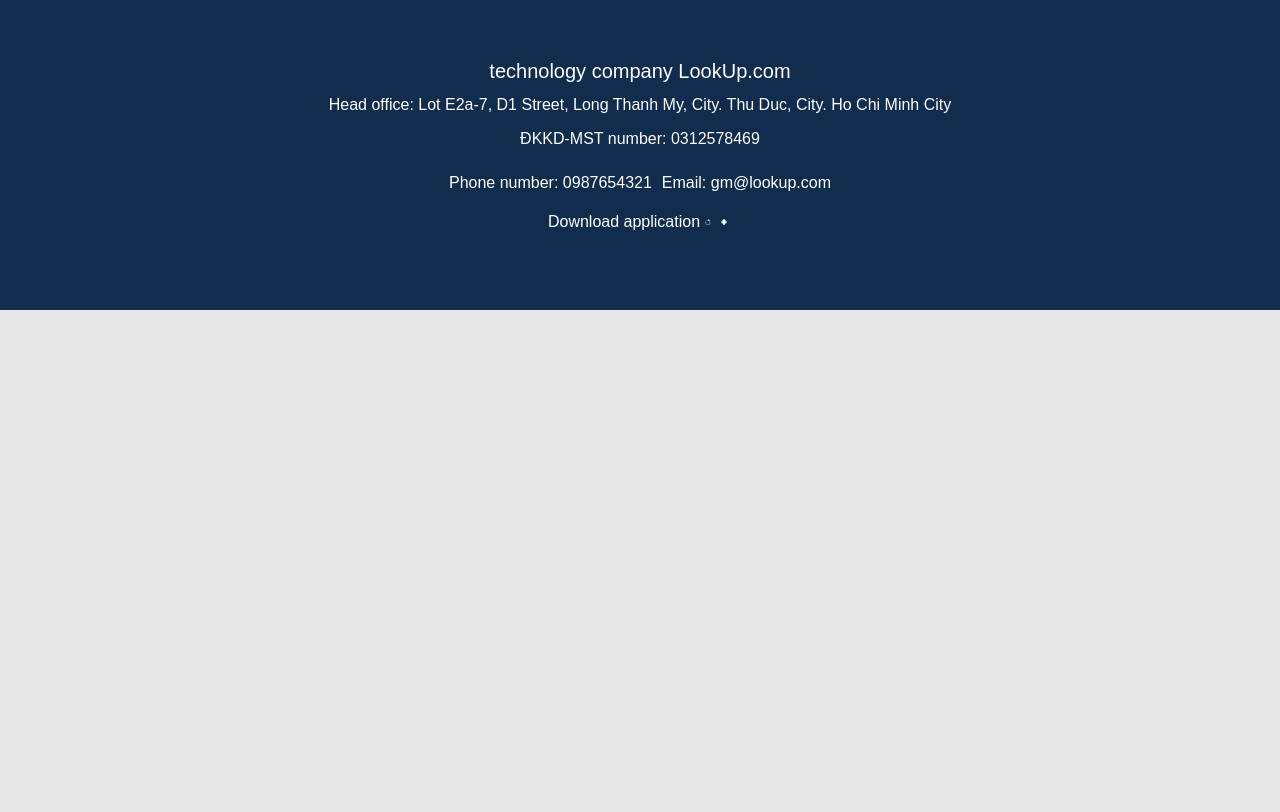
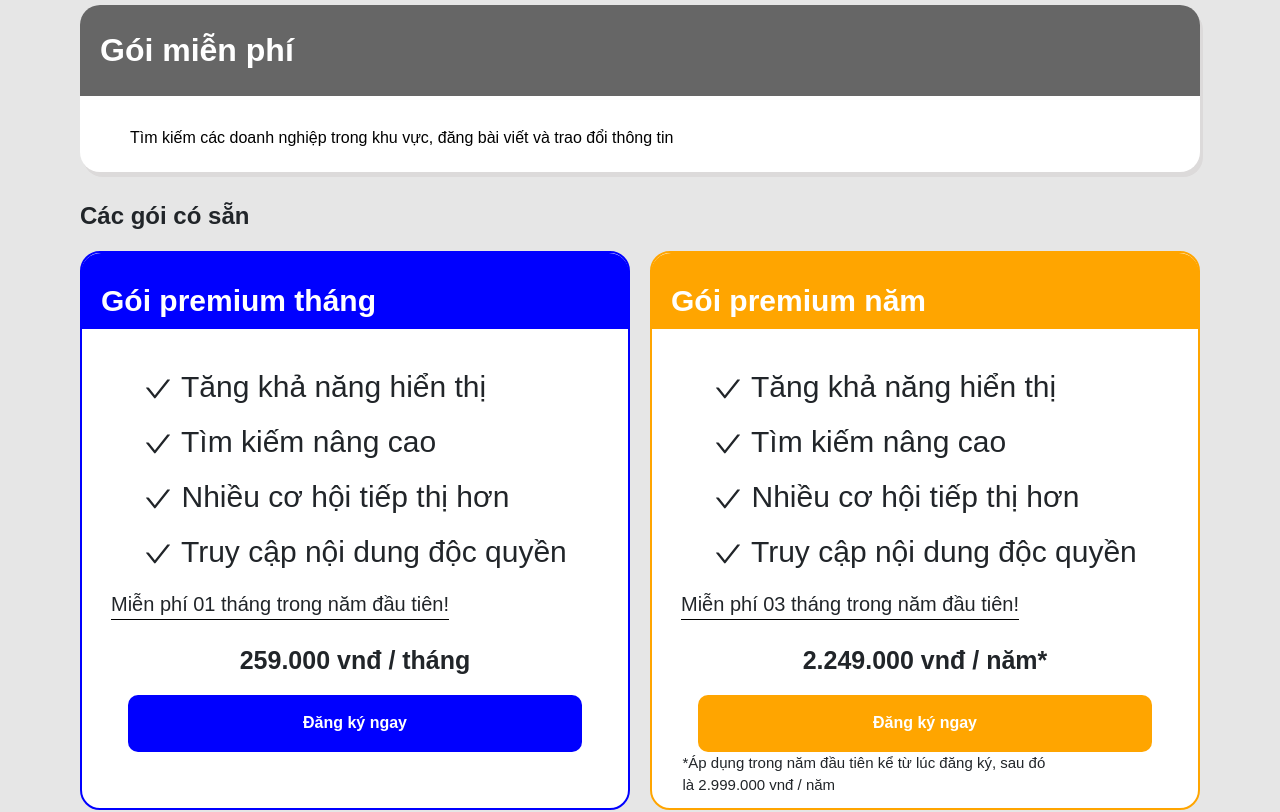
Before and after one commit to BuiTriThuc/LookUp.com_EXE201_Frontend, a React (Create React App) app: page /morepremium in a window 1280 px wide. Shown: the part 300-1112 px from the top of the page. Before the commit the page ends 800 px from the top, so only its background shows below. Built offline with nearby package versions, Linux system fonts and the light colour scheme.

Commit message:
update premium

```diff
--- a/src/App.js
+++ b/src/App.js
@@ -16,6 +16,7 @@
 import Help from "./components/Layout/help";
 import Premium from "./components/Premium/Premium";
 import PremiumYear from "./components/Premium/PremiumYear";
+import MorePremium from "./components/Premium/MorePremium";
 function App() {
   return (
     <div className="App">
@@ -35,6 +36,7 @@
             <Route path="/profile" element={<Profile />} />
             <Route path="/premium" element={<Premium />} />
             <Route path="/premiumyear" element={<PremiumYear />} />
+            <Route path="/morepremium" element={<MorePremium />} />
             <Route path="/*" element={<NotFound />} />
           </Routes>
           <Footer />
--- a/src/components/Home/NewFeed.js
+++ b/src/components/Home/NewFeed.js
@@ -1,10 +1,8 @@
 import React from "react";
 import "./NewFeed.css";
 import { AiOutlinePlusCircle } from "react-icons/ai";
-import avt_company from "../../images/avt_company.jpg";
 import { BsSearch } from "react-icons/bs";
-import HeaderPage from "../../images/HeaderPage.png";
-import { AiFillCheckCircle, AiFillLike, AiOutlineLike } from "react-icons/ai";
+import { AiFillCheckCircle } from "react-icons/ai";
 import Example from "./CreatePost/CreatePost";
 import { Link } from "react-router-dom";
 import { FaRegComment } from "react-icons/fa";
--- /dev/null
+++ b/src/components/Premium/MorePremium.css
@@ -0,0 +1,148 @@
+.morepremium {
+    display: flex;
+    align-items: center;
+    justify-content: center;
+    flex-direction: column;
+}
+
+.morepremium_title {
+    font-weight: bold !important;
+    margin-top: 30px;
+    margin-bottom: 20px !important;
+}
+
+.morepremium_top {
+    display: flex;
+    flex-direction: column;
+    width: 1120px;
+    height: 167px;
+    border-radius: 20px;
+    box-shadow: 3px 5px #dcdada;
+    color: white;
+    background-color: white;
+}
+
+.morepremium_free {
+    margin-left: 20px;
+    font-weight: bold;
+}
+
+.morepremium_top_rule {
+    color: black;
+    margin: 30px 50px 30px
+}
+
+.morepremium_top_item {
+    background-color: #666666;
+    width: 1120px;
+    height: 91px;
+    border-top-left-radius: 20px;
+    border-top-right-radius: 20px;
+    display: flex;
+    align-items: center;
+}
+
+.morepremium_bottom {
+    display: flex;
+    margin-bottom: 20px;
+}
+
+.morepremium_bottom_left {
+    width: 550px;
+    height: 559px;
+    background-color: #fff;
+    margin-right: 20px;
+    border-radius: 20px;
+    border: 2px solid blue;
+    display: flex;
+    align-items: center;
+    flex-direction: column;
+}
+
+.morepremium_bottom_right {
+    width: 550px;
+    height: 559px;
+    background-color: #fff;
+    border: 2px solid orange;
+    border-radius: 20px;
+    display: flex;
+    flex-direction: column;
+    align-items: center;
+}
+
+.morepremium_bottom_left_item {
+    width: 548px;
+    background-color: blue;
+    border-top-left-radius: 20px;
+    border-top-right-radius: 20px;
+}
+
+.morepremium_bottom_right_item {
+    width: 548px;
+    background-color: orange;
+    border-top-left-radius: 20px;
+    border-top-right-radius: 20px;
+}
+
+.morepremium_title_bottom {
+    font-size: 30px;
+    font-weight: bold;
+    color: white;
+    margin-top: 30px;
+    padding-bottom: 10px;
+    margin-left: 20px;
+}
+
+.morepremium_benefit {
+    font-size: 30px;
+    margin-top: 30px;
+}
+
+.morepremium_benefit p {
+    padding: 5px;
+}
+
+.morepremium_free_month {
+    margin-left: -150px;
+    font-size: 20px;
+    margin-top: 10px;
+    border-bottom: 0.3px solid black;
+}
+
+.morepremium_btn_regis {
+    width: 454px;
+    height: 57px;
+    background-color: blue;
+    margin-top: 20px;
+    color: white;
+    font-weight: bold;
+}
+
+.morepremium_title_bottom_right {
+    font-size: 30px;
+    padding-bottom: 10px;
+    font-weight: bold;
+    color: white;
+    margin-left: 20px;
+    padding-top: 30px;
+}
+
+.morepremium_btn_regis_right {
+    width: 454px;
+    height: 57px;
+    background-color: orange;
+    margin-top: 20px;
+    color: white;
+    font-weight: bold;
+}
+
+.morepremium_price {
+    font-weight: bold;
+    font-size: 25px;
+}
+
+.morepremium_right_bottom_apply {
+    font-size: 15px;
+    width: 365px;
+    margin-left: -120px;
+}
--- /dev/null
+++ b/src/components/Premium/MorePremium.js
@@ -0,0 +1,96 @@
+import React from "react";
+import "./MorePremium.css";
+import { AiOutlineCheck } from "react-icons/ai";
+import { Link } from "react-router-dom";
+
+export default function MorePremium() {
+  return (
+    <div className="morepremium">
+      <div>
+        <h4 className="morepremium_title">Gói hiện tại</h4>
+        <div className="morepremium_top">
+          <div className="morepremium_top_item">
+            <h2 className="morepremium_free">Gói miễn phí</h2>
+          </div>
+          <p className="morepremium_top_rule">
+            Tìm kiếm các doanh nghiệp trong khu vực, đăng bài viết và trao đổi
+            thông tin
+          </p>
+        </div>
+        <div>
+          <h4 className="morepremium_title">Các gói có sẵn</h4>
+        </div>
+      </div>
+
+      <div className="morepremium_bottom">
+        <div className="morepremium_bottom_left">
+          <div className="morepremium_bottom_left_item">
+            <h4 className="morepremium_title_bottom">Gói premium tháng</h4>
+          </div>
+          <div className="morepremium_benefit">
+            <p>
+              {" "}
+              <AiOutlineCheck /> Tăng khả năng hiển thị
+            </p>
+            <p>
+              {" "}
+              <AiOutlineCheck /> Tìm kiếm nâng cao
+            </p>
+            <p>
+              {" "}
+              <AiOutlineCheck /> Nhiều cơ hội tiếp thị hơn
+            </p>
+            <p>
+              {" "}
+              <AiOutlineCheck /> Truy cập nội dung độc quyền
+            </p>
+          </div>
+          <p className="morepremium_free_month">
+            Miễn phí 01 tháng trong năm đầu tiên!
+          </p>
+          <h3 className="morepremium_price">259.000 vnđ / tháng</h3>
+          <button className="morepremium_btn_regis"> Đăng ký ngay </button>
+        </div>
+
+        <div className="morepremium_bottom_right">
+          <div className="morepremium_bottom_right_item">
+            <h4 className="morepremium_title_bottom_right">Gói premium năm </h4>
+          </div>
+          <div className="morepremium_benefit">
+            <p>
+              {" "}
+              <AiOutlineCheck /> Tăng khả năng hiển thị
+            </p>
+            <p>
+              {" "}
+              <AiOutlineCheck /> Tìm kiếm nâng cao
+            </p>
+            <p>
+              {" "}
+              <AiOutlineCheck /> Nhiều cơ hội tiếp thị hơn
+            </p>
+            <p>
+              {" "}
+              <AiOutlineCheck /> Truy cập nội dung độc quyền
+            </p>
+          </div>
+          <p className="morepremium_free_month">
+            Miễn phí 03 tháng trong năm đầu tiên!
+          </p>
+          <h3 className="morepremium_price">2.249.000 vnđ / năm*</h3>
+          <Link to="/premiumyear">
+            {" "}
+            <button className="morepremium_btn_regis_right">
+              {" "}
+              Đăng ký ngay{" "}
+            </button>{" "}
+          </Link>
+          <p className="morepremium_right_bottom_apply">
+            *Áp dụng trong năm đầu tiên kể từ lúc đăng ký, sau đó là 2.999.000
+            vnđ / năm
+          </p>
+        </div>
+      </div>
+    </div>
+  );
+}
--- a/src/components/Premium/Premium.js
+++ b/src/components/Premium/Premium.js
@@ -15,7 +15,10 @@
           </h3>
         </div>
         <div className="premium_btn">
-          <Link className="premium_more"> Tìm hiểu thêm</Link>
+          <Link to="/morepremium" className="premium_more">
+            {" "}
+            Tìm hiểu thêm
+          </Link>
           <Link className="premium_regis"> Đăng ký ngay</Link>
         </div>
       </div>
```
